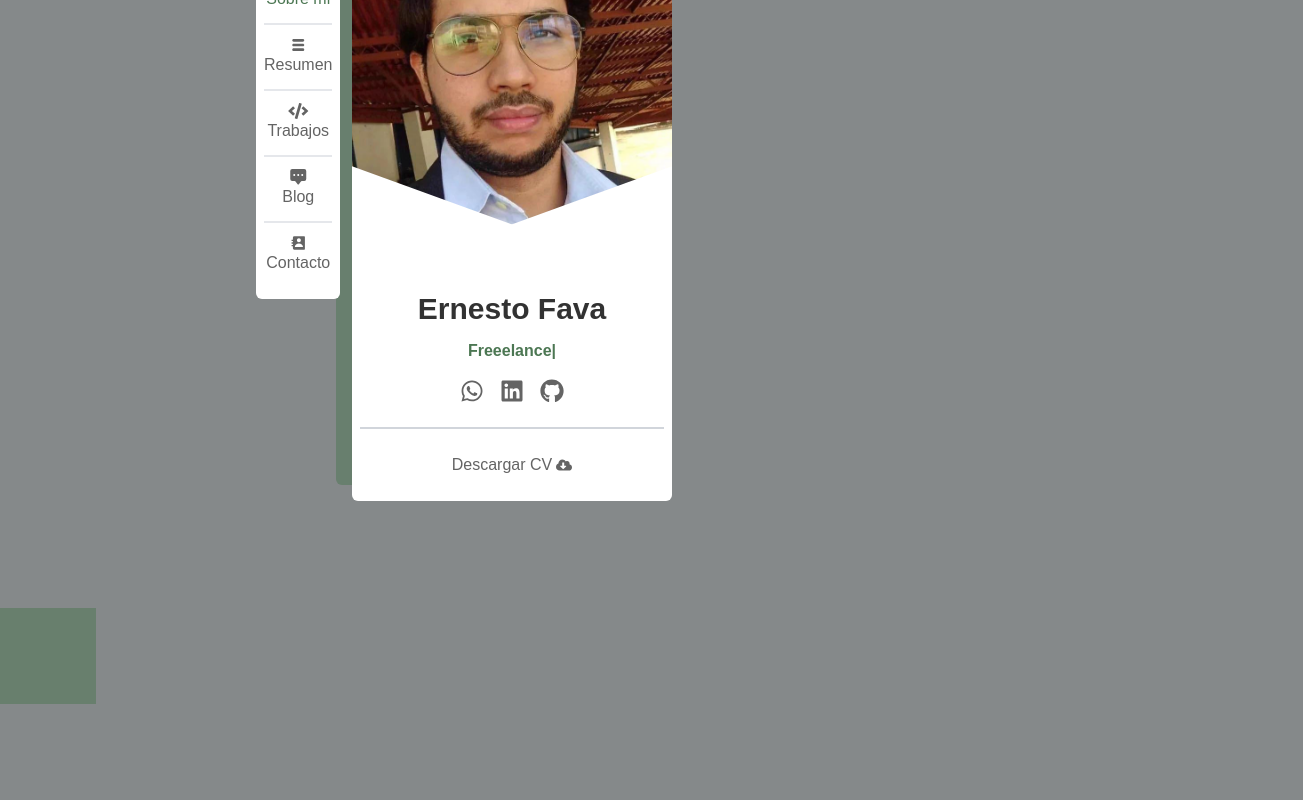
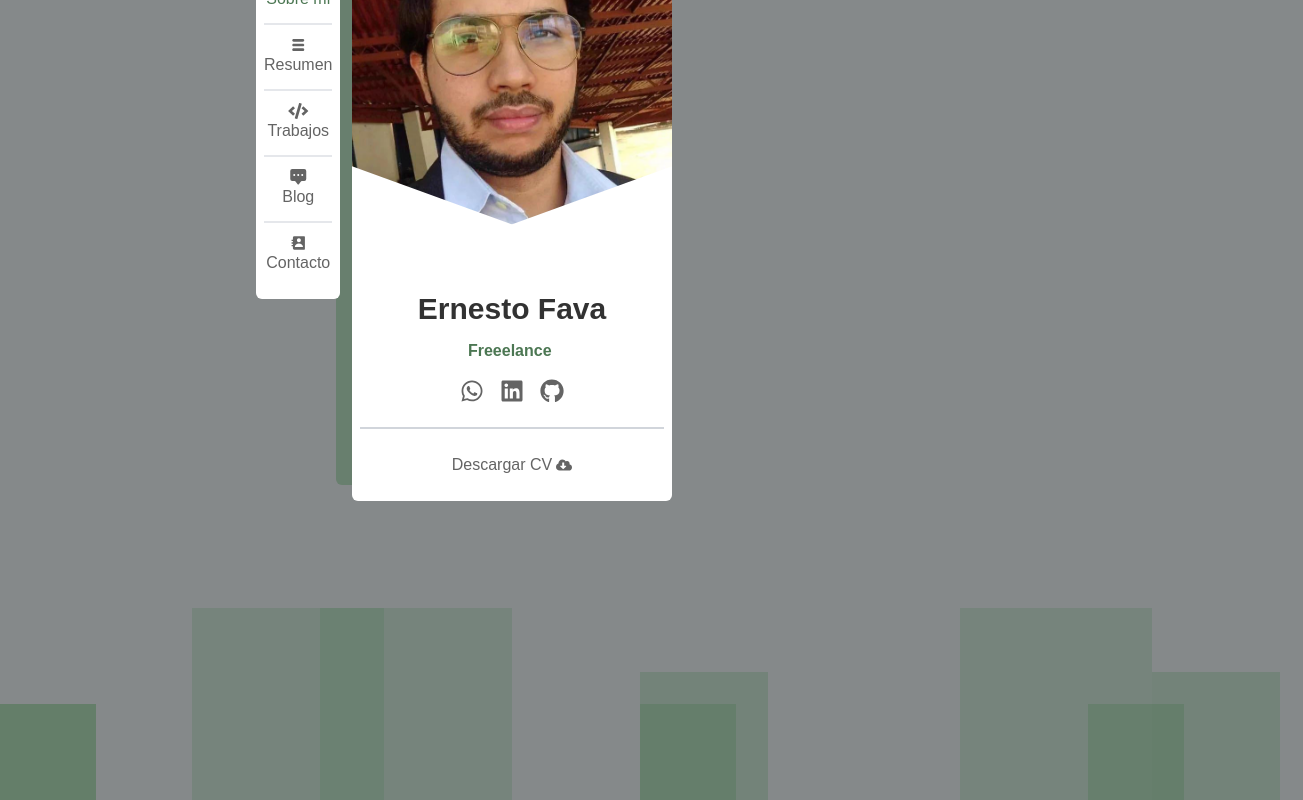
Before and after one commit to Erny23/portafolio, a Next.js app: page / in a window 1280 px wide. Shown: the part 192-992 px from the top of the page, 1303 px wide, since content can reach past the window. Before the commit the page ends 800 px from the top, so only its background shows below. Built offline with nearby package versions, Linux system fonts and the light colour scheme.

Commit message:
Animación de fondo completa

```diff
--- a/app/globals.css
+++ b/app/globals.css
@@ -150,11 +150,11 @@ section#about ul li {
 
 @keyframes bottom-appearance {
   from {
-    bottom: -6rem;
+    bottom: -12rem;
     rotate: 0deg;
   }
   to {
-    bottom: 50rem;
+    bottom: 60rem;
     rotate: 100deg
   }
 }
@@ -163,7 +163,8 @@ section#about ul li {
 /* Fondo */
 div.cube {
   background-color: rgba(76, 119, 83, .50);
-  bottom: -6rem;
+  bottom: -12rem;
+  z-index: -10;
 }
 
 
@@ -202,7 +203,7 @@ div.cube {
   /* Fondo */
   div.cube {
     animation-name: bottom-appearance;
-    animation-duration: 10s;
+    animation-duration: 12s;
     animation-timing-function: linear;
     animation-iteration-count: infinite;
   }
--- a/app/layout.tsx
+++ b/app/layout.tsx
@@ -30,7 +30,7 @@ export default function RootLayout({
       <head>
         <link rel="icon" href="/icon.svg" type="image/svg+xml" />
       </head>
-      <body className={`${geistSans.variable} ${geistMono.variable} antialiased block justify-center items-center x:container x:mx-auto x:grid x:gap-3 x:py-8 lg:gap-0 lg:h-screen lg:flex`} >
+      <body className={`${geistSans.variable} ${geistMono.variable} antialiased block justify-center items-center x:container x:mx-auto x:grid x:gap-3 x:py-8 lg:gap-0 lg:h-screen lg:flex lg:overflow-y-hidden`} >
 
         <nav className="relative z-10">
           <components.navbar />
@@ -39,7 +39,15 @@ export default function RootLayout({
 
         {children}
 
-        <div className="cube absolute left-0 size-24" style={{animationDelay: "2s"}}></div>
+        <div className="cube absolute left-0 size-24 opacity-70" style={{animationDelay: "1s"}}></div>
+        <div className="cube absolute left-0 size-24 opacity-70" style={{animationDelay: "8s"}}></div>
+        <div className="cube absolute left-[15%] size-48 opacity-50" style={{animationDelay: "11s"}}></div>
+        <div className="cube absolute left-1/4 size-48 opacity-50" style={{animationDelay: "5s"}}></div>
+        <div className="cube absolute left-1/2 size-32 opacity-60" style={{animationDelay: "3s"}}></div>
+        <div className="cube absolute left-1/2 size-24 opacity-70" style={{animationDelay: "10s"}}></div>
+        <div className="cube absolute left-3/4 size-48 opacity-50" style={{animationDelay: "6s"}}></div>
+        <div className="cube absolute left-[90%] size-32 opacity-60" style={{animationDelay: "2s"}}></div>
+        <div className="cube absolute left-[85%] size-24 opacity-70" style={{animationDelay: "9s"}}></div>
 
       </body>
     </html>
```
